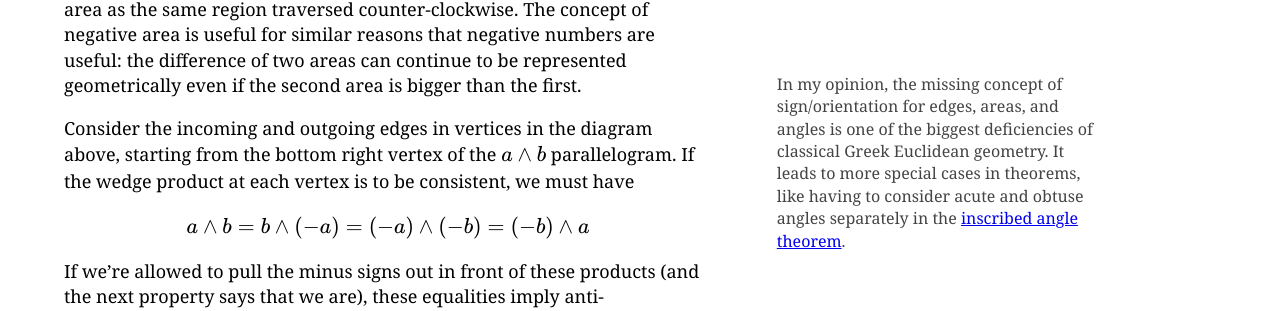
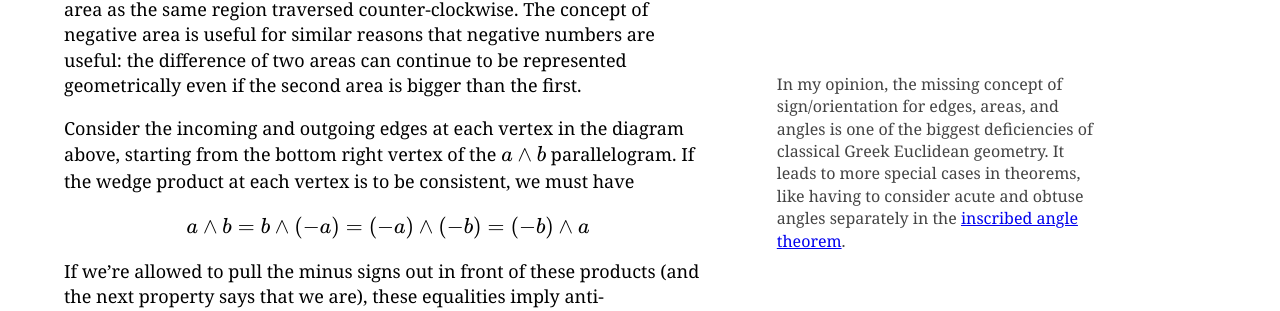
Before and after one commit to jwmerrill/jwmerrill.github.io, a Jekyll site: the page built from _posts/2018-11-19-algebraic-law-of-sines.md, in a window 1280 px wide and 900 px high, scrolled down 1524 px. Shown: the part 144-455 px from the top of the window. Built offline with Jekyll 4.4.1, drawn with Linux system fonts in a browser that asks for light colours.

Commit message:
Fix typo

```diff
--- a/_posts/2018-11-19-algebraic-law-of-sines.md
+++ b/_posts/2018-11-19-algebraic-law-of-sines.md
@@ -48,7 +48,7 @@ and in a picture, it is
 
 A plane region traversed clockwise is considered to have opposite directed area as the same region traversed counter-clockwise. The concept of negative area is useful for similar reasons that negative numbers are useful: the difference of two areas can continue to be represented geometrically even if the second area is bigger than the first{%marginnote 'euclidean-geometry-orientation' """In my opinion, the missing concept of sign/orientation for edges, areas, and angles is one of the biggest deficiencies of classical Greek Euclidean geometry. It leads to more special cases in theorems, like having to consider acute and obtuse angles separately in the [inscribed angle theorem](https://en.wikipedia.org/wiki/Inscribed_angle)."""%}.
 
-Consider the incoming and outgoing edges in vertices in the diagram above, starting from the bottom right vertex of the <span class="mathquill-embedded-latex">a \wedge b</span> parallelogram. If the wedge product at each vertex is to be consistent, we must have
+Consider the incoming and outgoing edges at each vertex in the diagram above, starting from the bottom right vertex of the <span class="mathquill-embedded-latex">a \wedge b</span> parallelogram. If the wedge product at each vertex is to be consistent, we must have
 
 <div class="display-latex">a \wedge b = b \wedge (-a) = (-a) \wedge (-b) = (-b) \wedge a</div>
 
```
